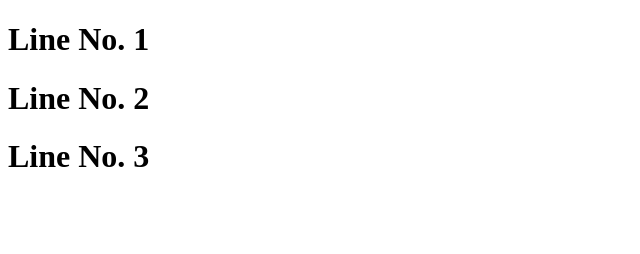
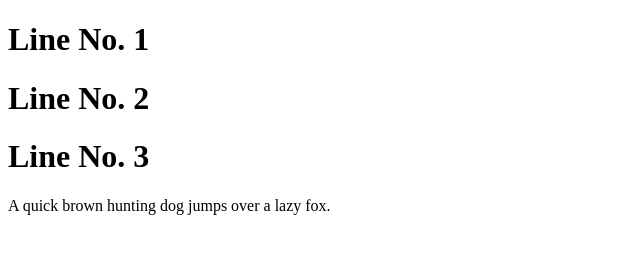
Before and after one commit to m-mhossain/demo1, a plain HTML site: page index.html in a window 1280 px wide. Shown: the whole page, without its empty margins (0-640 px from the left). Drawn offline with Linux system fonts and the light colour scheme.

Commit message:
version 4

```diff
--- a/index.html
+++ b/index.html
@@ -9,5 +9,9 @@
     <h1>Line No. 1</h1>
     <h1>Line No. 2</h1>
     <h1>Line No. 3</h1>
+
+    <p>
+      A quick brown hunting dog jumps over a lazy fox.
+    </p>
   </body>
 </html>
```
